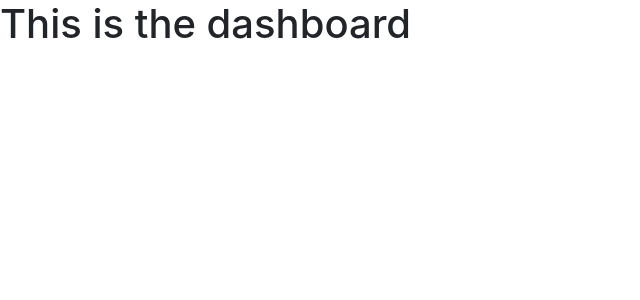
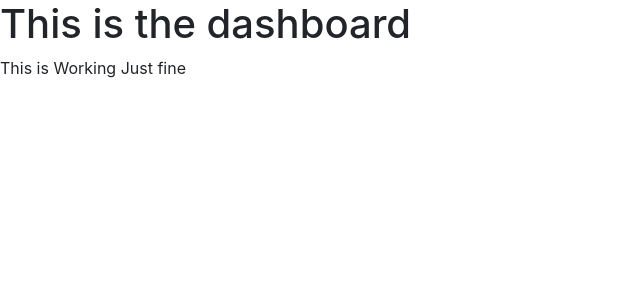
Before and after one commit to Thiti-Dev/acDev, a React (Create React App) app in the folder client/: page /dashboard in a window 1280 px wide. Shown: the top 300 px of the page, without its empty margins (0-640 px from the left). Built offline with nearby package versions, Linux system fonts and the light colour scheme.

Commit message:
:white_check_mark: Dummy testing with redux-hook

```diff
--- a/client/src/components/pages/Dashboard/Dashboard.jsx
+++ b/client/src/components/pages/Dashboard/Dashboard.jsx
@@ -1,9 +1,13 @@
 import React from 'react';
+import { useSelector } from 'react-redux';
 
 function Dashboard() {
+	const _dState = useSelector((state) => state.dashboard);
+	console.log(_dState);
 	return (
 		<div>
 			<h1>This is the dashboard</h1>
+			<p>{_dState.test}</p>
 		</div>
 	);
 }
```
